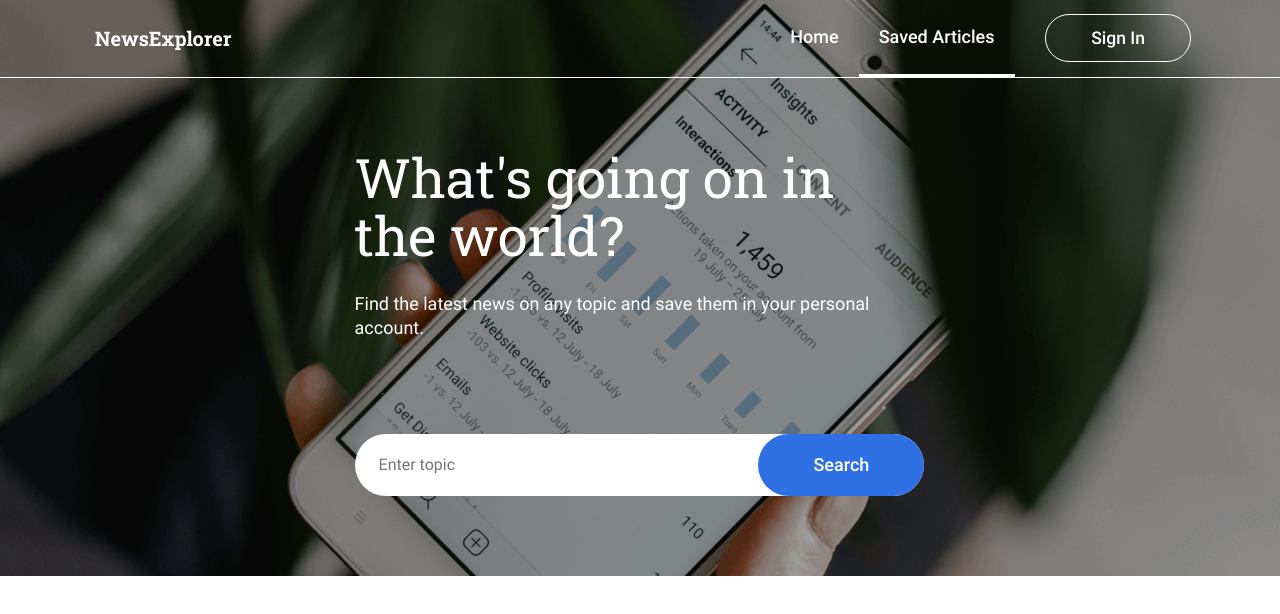
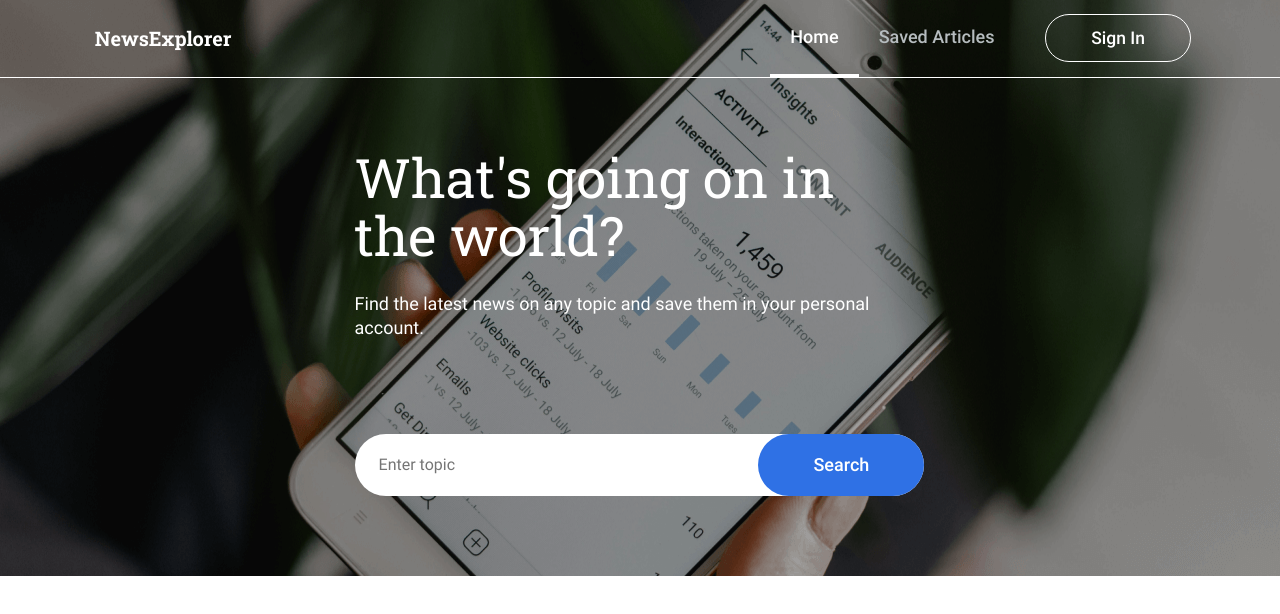
Before and after one commit to Yotam7298/news-explorer-frontend, a React (Create React App) app: page / in a window 1280 px wide. Shown: the top 614 px of the page. Built offline with nearby package versions, Linux system fonts and the light colour scheme; the HTML template or start-up script is replaced by a standard one.

Commit message:
fixed wrong navbar design

```diff
--- a/src/components/Navbar/Navbar.css
+++ b/src/components/Navbar/Navbar.css
@@ -10,19 +10,19 @@
     line-height: 24px;
 }
 
-.navbar_logged {
+.navbar_saved {
     border-bottom-color: black;
 }
 
-.navbar_logged .navbar__logo {
+.navbar_saved .navbar__logo {
     color: black;
 }
 
-.navbar_logged .navbar__link {
+.navbar_saved .navbar__link {
     color: black;
 }
 
-.navbar_logged .navbar__linkbox_selected {
+.navbar_saved .navbar__linkbox_selected {
     border-bottom-color: black;
 }
 
@@ -42,7 +42,7 @@
     align-items: center;
     font-weight: 500;
     font-size: 18px;
-    color: white;
+    color: #B6BCBF;
 }
 
 .navbar__linkbox {
@@ -62,6 +62,10 @@
 
 .navbar__linkbox_selected {
     border-bottom-color: white;
+}
+
+.navbar__linkbox_selected .navbar__link {
+    color: white;
 }
 
 .navbar__signin {
@@ -86,13 +90,19 @@
     background-color: transparent;
     margin-left: clamp(16px, calc(16px + 16 * ((100vw - 768px) / 672)), 32px);
     padding: clamp(8px, calc(8px + 4 * ((100vw - 768px) / 672)), 12px) 12px;
-    border: 1px solid black;
+    border: 1px solid white;
     border-radius: 100px;
     display: flex;
     align-items: center;
     font-weight: 500;
     font-size: clamp(16px, calc(16px + 2 * ((100vw - 768px) / 672)), 18px);
     line-height: 24px;
+    color: white;
+}
+
+.navbar__signout_saved {
+    border-color: black;
+    color: black;
 }
 
 .navbar__signout-icon {
--- a/src/components/Navbar/Navbar.js
+++ b/src/components/Navbar/Navbar.js
@@ -1,21 +1,22 @@
 import React from 'react';
 import { Link } from 'react-router-dom';
-// import signOutImage from '../../images/logout.svg'
+// import signOutHome from '../../images/logout.svg'
+// import signOutSaved from '../../images/logout-white.svg'
 
 export default function Navbar() {
     return (
         <div className='navbar'>
             <button className='navbar__logo'>NewsExplorer</button>
-            <Link to='/' className='navbar__linkbox'>
+            <Link to='/' className='navbar__linkbox navbar__linkbox_selected'>
                 <p className='navbar__link'>Home</p>
             </Link>
-            <Link to='saved-news' className='navbar__linkbox navbar__linkbox_selected'>
+            <Link to='saved-news' className='navbar__linkbox'>
                 <div className='navbar__link'>Saved Articles</div>
             </Link>
             <button className='navbar__signin'>Sign In</button>
             {/* <button className='navbar__signout'>
                 Elise
-                <img className='navbar__signout-icon' alt='Icon for logging out' src={signOutImage} />
+                <img className='navbar__signout-icon' alt='Icon for logging out' src={signOutSaved} />
             </button> */}
         </div>
     )
```
Also changed, not shown: src/images/logout-white.svg (added).
